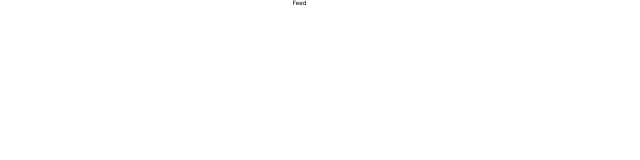
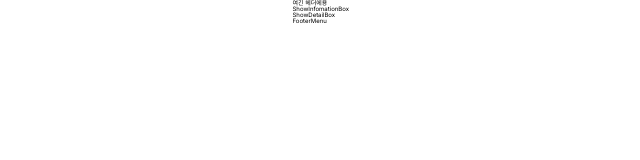
Before and after one commit to CDS-Seminar-1-IN-SOPT/Client, a React (Create React App) app: page /feed in a window 1280 px wide. Shown: the top 160 px of the page, without its empty margins (160-800 px from the left). Built offline with nearby package versions, Linux system fonts and the light colour scheme.

Commit message:
feat✨: 페이지, 페이지 내 컴포넌트 생성

```diff
--- /dev/null
+++ b/src/components/Feed/FooterMenu.jsx
@@ -0,0 +1,12 @@
+import React from 'react';
+import styled from 'styled-components';
+
+function FooterMenu() {
+  return <Styled.Root>FooterMenu</Styled.Root>;
+}
+
+export default FooterMenu;
+
+const Styled = {
+  Root: styled.div``,
+};
--- /dev/null
+++ b/src/components/Feed/Header.jsx
@@ -0,0 +1,12 @@
+import React from 'react';
+import styled from 'styled-components';
+
+function Header() {
+  return <Styled.Root>여긴 헤더에용</Styled.Root>;
+}
+
+export default Header;
+
+const Styled = {
+  Root: styled.div``,
+};
--- /dev/null
+++ b/src/components/Feed/ShowDetailBox.jsx
@@ -0,0 +1,12 @@
+import React from 'react';
+import styled from 'styled-components';
+
+function ShowDetailBox() {
+  return <Styled.Root>ShowDetailBox</Styled.Root>;
+}
+
+export default ShowDetailBox;
+
+const Styled = {
+  Root: styled.div``,
+};
--- /dev/null
+++ b/src/components/Feed/ShowInfomationBox.jsx
@@ -0,0 +1,12 @@
+import React from 'react';
+import styled from 'styled-components';
+
+function ShowInfomationBox() {
+  return <Styled.Root>ShowInfomationBox</Styled.Root>;
+}
+
+export default ShowInfomationBox;
+
+const Styled = {
+  Root: styled.div``,
+};
--- a/src/pages/Feed.jsx
+++ b/src/pages/Feed.jsx
@@ -1,7 +1,23 @@
+import FooterMenu from 'components/Feed/FooterMenu';
+import Header from 'components/Feed/Header';
+import ShowDetailBox from 'components/Feed/ShowDetailBox';
+import ShowInfomationBox from 'components/Feed/ShowInfomationBox';
 import React from 'react';
+import styled from 'styled-components';
 
 function Feed() {
-  return <>Feed</>;
+  return (
+    <Styled.Root>
+      <Header />
+      <ShowInfomationBox />
+      <ShowDetailBox />
+      <FooterMenu />
+    </Styled.Root>
+  );
 }
 
 export default Feed;
+
+const Styled = {
+  Root: styled.div``,
+};
```
